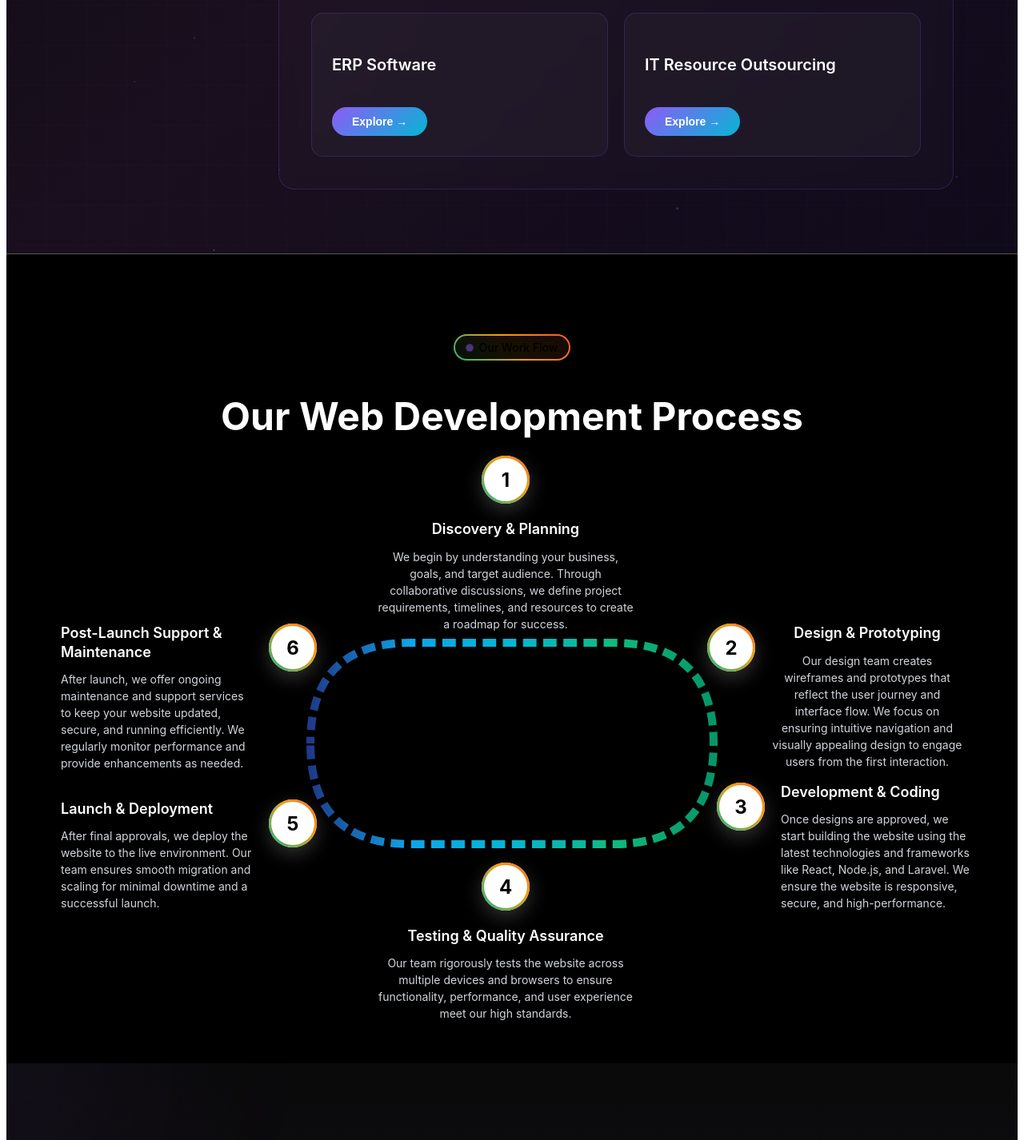
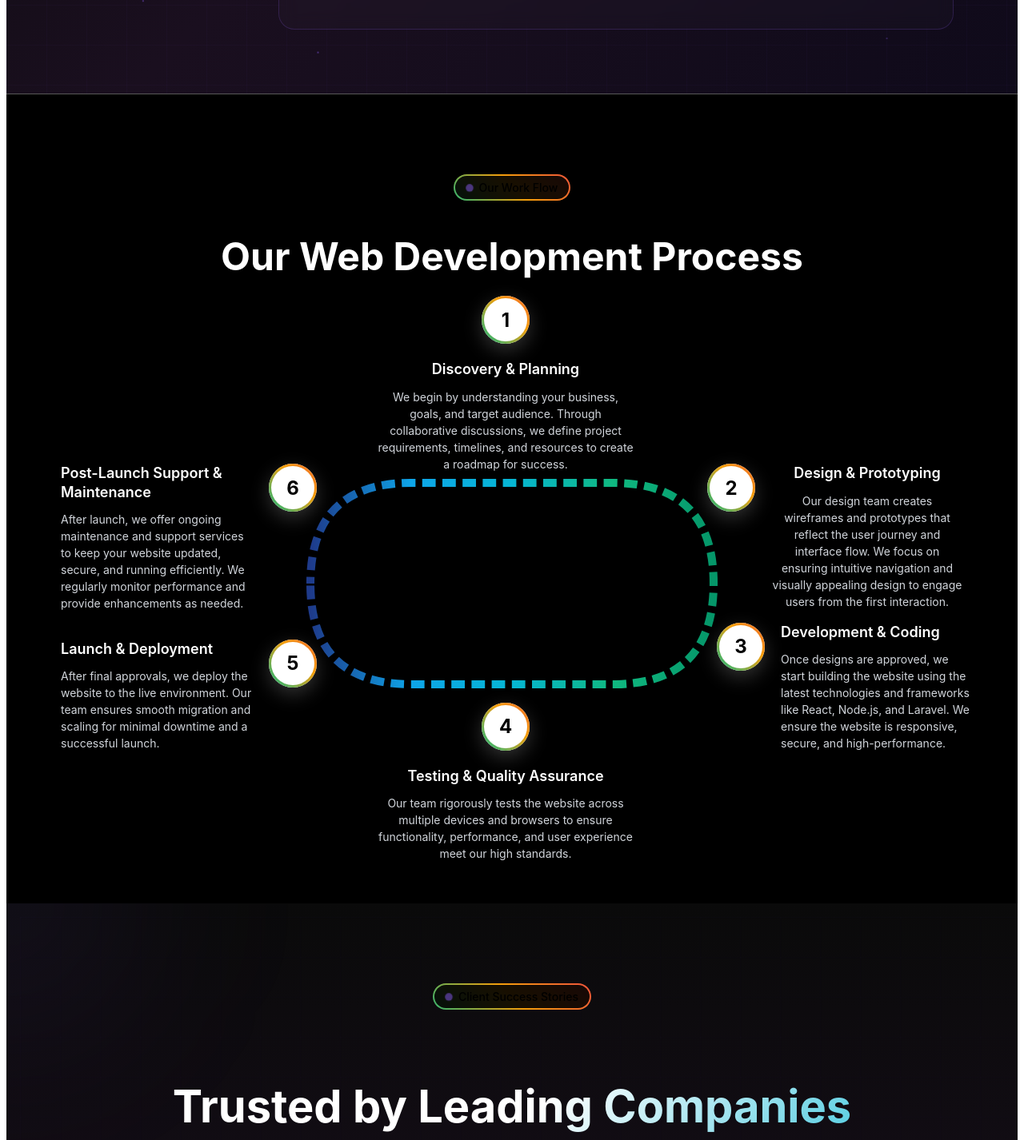
Before and after one commit to martincharlesFajIT/fajit, a Next.js app: page / in a window 1280 px wide. Shown: the part 3080-4506 px from the top of the page at 80% size. Built offline with nearby package versions, Linux system fonts and the light colour scheme.

Commit message:
video and section added

```diff
--- a/app/components/home/CustomerReviews.jsx
+++ b/app/components/home/CustomerReviews.jsx
@@ -171,24 +171,9 @@ const CustomerReviews = () => {
           transform: isVisible ? 'translateY(0)' : 'translateY(30px)',
           transition: 'all 0.8s ease'
         }}>
-          <div style={{
-            display: 'inline-flex',
-            alignItems: 'center',
-            gap: '10px',
-            background: 'rgba(139, 92, 246, 0.1)',
-            border: '1px solid rgba(139, 92, 246, 0.3)',
-            padding: '10px 20px',
-            borderRadius: '30px',
-            marginBottom: '30px'
-          }}>
-            <span style={{
-              width: '8px',
-              height: '8px',
-              background: '#8b5cf6',
-              borderRadius: '50%',
-              animation: 'pulse 2s infinite'
-            }}></span>
-            <span style={{ color: '#ffffff' }}>Client Success Stories</span>
+          <div className="what-we-do-badge text-white">
+            <span className="purple-dot"></span>
+            Client Success Stories
           </div>
 
           <h2 style={{
--- a/app/components/home/PortfolioSection.jsx
+++ b/app/components/home/PortfolioSection.jsx
@@ -2,7 +2,7 @@
 import React, { useState, useEffect } from 'react';
 
 const PortfolioSection = () => {
-  const [activeFilter, setActiveFilter] = useState('all');
+  const [activeFilter, setActiveFilter] = useState('web');
   const [selectedProject, setSelectedProject] = useState(null);
   const [isVisible, setIsVisible] = useState(false);
   const [isMobile, setIsMobile] = useState(false);
@@ -36,11 +36,10 @@ const PortfolioSection = () => {
   }, []);
 
   const categories = [
-    { id: 'all', name: 'All Projects', icon: '🚀' },
-    { id: 'web', name: 'Web Apps', icon: '🌐' },
-    { id: 'mobile', name: 'Mobile Apps', icon: '📱' },
-    { id: 'ecommerce', name: 'E-commerce', icon: '🛒' },
-    { id: 'ai', name: 'AI/ML', icon: '🤖' }
+    { id: 'web', name: 'Web Apps' },
+    { id: 'mobile', name: 'Mobile Apps' },
+    { id: 'ecommerce', name: 'E-commerce' },
+    { id: 'ai', name: 'AI/ML' }
   ];
 
   const projects = [
@@ -49,41 +48,37 @@ const PortfolioSection = () => {
       title: "FinTech Dashboard Pro",
       category: "web",
       description: "Real-time financial analytics dashboard with AI-powered insights",
-      image: "💹",
-      color: "linear-gradient(135deg, #667eea 0%, #764ba2 100%)",
       technologies: ["React", "TypeScript", "D3.js", "Node.js", "MongoDB"],
       features: ["Real-time Data", "AI Analytics", "Multi-currency", "Dark Mode"],
-      metrics: { users: "50K+", performance: "99.9%", rating: "4.9" }
+      metrics: { users: "50K+", performance: "99.9%", rating: "4.9" },
+      link: "/projects/fintech-dashboard"
     },
     {
       id: 2,
       title: "HealthTrack Mobile",
       category: "mobile",
       description: "Cross-platform health monitoring app with wearable integration",
-      image: "🏥",
-      color: "linear-gradient(135deg, #f093fb 0%, #f5576c 100%)",
       technologies: ["React Native", "Firebase", "HealthKit", "TensorFlow Lite"],
       features: ["Wearable Sync", "Health AI", "Telemedicine", "Offline Mode"],
-      metrics: { downloads: "100K+", activeUsers: "75K", rating: "4.8" }
+      metrics: { downloads: "100K+", activeUsers: "75K", rating: "4.8" },
+      link: "/projects/healthtrack"
     },
     {
       id: 3,
       title: "ShopHub Marketplace",
+      image: "/images/fingtap.jpeg",
       category: "ecommerce",
       description: "Multi-vendor e-commerce platform with AR product preview",
-      image: "🛍️",
-      color: "linear-gradient(135deg, #fa709a 0%, #fee140 100%)",
       technologies: ["Next.js", "Stripe", "AWS", "PostgreSQL", "Redis"],
       features: ["AR Preview", "Multi-vendor", "AI Recommendations", "Global Shipping"],
-      metrics: { gmv: "$5M+", vendors: "500+", products: "50K+" }
+      metrics: { gmv: "$5M+", vendors: "500+", products: "50K+" },
+      link: "/projects/shophub"
     },
     {
       id: 4,
       title: "CloudSync Storage",
       category: "web",
       description: "Enterprise cloud storage solution with advanced collaboration",
-      image: "☁️",
-      color: "linear-gradient(135deg, #a8edea 0%, #fed6e3 100%)",
       technologies: ["Vue.js", "Go", "Kubernetes", "gRPC", "S3"],
       features: ["End-to-end Encryption", "Real-time Sync", "Team Collaboration", "API Access"],
       metrics: { storage: "10PB+", enterprises: "200+", uptime: "99.99%" },
@@ -94,50 +89,34 @@ const PortfolioSection = () => {
       title: "SmartCity IoT Platform",
       category: "web",
       description: "IoT management platform for smart city infrastructure",
-      image: "🏙️",
-      color: "linear-gradient(135deg, #ffecd2 0%, #fcb69f 100%)",
       technologies: ["Angular", "Python", "MQTT", "TimescaleDB", "Docker"],
       features: ["Real-time Monitoring", "Predictive Maintenance", "Energy Optimization", "Citizen App"],
-      metrics: { devices: "100K+", cities: "15", efficiency: "+35%" }
+      metrics: { devices: "100K+", cities: "15", efficiency: "+35%" },
+      link: "/projects/smartcity"
     },
     {
       id: 6,
       title: "AI Content Creator",
       category: "ai",
       description: "AI-powered content generation platform for marketing teams",
-      image: "🧠",
-      color: "linear-gradient(135deg, #a1c4fd 0%, #c2e9fb 100%)",
       technologies: ["Python", "GPT-4", "FastAPI", "React", "Elasticsearch"],
       features: ["Multi-language", "Brand Voice AI", "SEO Optimization", "Plagiarism Check"],
-      metrics: { content: "1M+", languages: "25+", accuracy: "95%" }
+      metrics: { content: "1M+", languages: "25+", accuracy: "95%" },
+      link: "/projects/ai-content"
     },
     {
       id: 7,
       title: "CryptoWallet Pro",
       category: "mobile",
       description: "Secure cryptocurrency wallet with DeFi integration",
-      image: "🔐",
-      color: "linear-gradient(135deg, #f5f7fa 0%, #c3cfe2 100%)",
       technologies: ["Flutter", "Web3.js", "Solidity", "Node.js", "PostgreSQL"],
       features: ["Multi-chain", "DeFi Integration", "Hardware Wallet", "Staking"],
-      metrics: { assets: "$100M+", chains: "15+", users: "25K+" }
+      metrics: { assets: "$100M+", chains: "15+", users: "25K+" },
+      link: "/projects/cryptowallet"
     },
-    {
-      id: 8,
-      title: "EduLearn Platform",
-      category: "saas",
-      description: "AI-enhanced learning management system for universities",
-      image: "🎓",
-      color: "linear-gradient(135deg, #ff9a9e 0%, #fecfef 100%)",
-      technologies: ["Django", "React", "WebRTC", "TensorFlow", "Elasticsearch"],
-      features: ["Live Classes", "AI Tutoring", "Proctored Exams", "Analytics"],
-      metrics: { students: "500K+", courses: "10K+", universities: "50+" }
-    }
   ];
 
-  const filteredProjects = activeFilter === 'all'
-    ? projects
-    : projects.filter(p => p.category === activeFilter);
+  const filteredProjects = projects.filter(p => p.category === activeFilter);
 
   return (
     <section className="portfolio-section" style={{
@@ -245,9 +224,6 @@ const PortfolioSection = () => {
               key={cat.id}
               onClick={() => setActiveFilter(cat.id)}
               style={{
-                display: 'flex',
-                alignItems: 'center',
-                gap: '8px',
                 padding: isMobile ? '10px 20px' : '12px 30px',
                 background: activeFilter === cat.id
                   ? 'linear-gradient(135deg, #8b5cf6 0%, #06b6d4 100%)'
@@ -277,8 +253,7 @@ const PortfolioSection = () => {
                 }
               }}
             >
-              <span style={{ fontSize: '20px' }}>{cat.icon}</span>
-              <span>{cat.name}</span>
+              {cat.name}
             </button>
           ))}
         </div>
@@ -410,7 +385,7 @@ const PortfolioSection = () => {
                   )}
                 </div>
 
-                {/* View Project Button */}
+                {/* View Case Study Button */}
                 <button style={{
                   width: '100%',
                   padding: '12px',
@@ -440,6 +415,43 @@ const PortfolioSection = () => {
               </div>
             </div>
           ))}
+        </div>
+
+        {/* Read More Button - Single button at bottom */}
+        <div style={{
+          display: 'flex',
+          justifyContent: 'center',
+          marginTop: '60px'
+        }}>
+          <button
+            onClick={() => window.location.href = '/portfolio'}
+            style={{
+              background: 'linear-gradient(135deg, #8b5cf6 0%, #06b6d4 100%)',
+              border: 'none',
+              borderRadius: '12px',
+              padding: '18px 40px',
+              color: '#ffffff',
+              fontSize: '18px',
+              fontWeight: '600',
+              cursor: 'pointer',
+              transition: 'all 0.3s ease',
+              boxShadow: '0 5px 20px rgba(139, 92, 246, 0.4)',
+              display: 'flex',
+              alignItems: 'center',
+              gap: '10px'
+            }}
+            onMouseEnter={(e) => {
+              e.currentTarget.style.transform = 'translateY(-2px)';
+              e.currentTarget.style.boxShadow = '0 10px 30px rgba(139, 92, 246, 0.6)';
+            }}
+            onMouseLeave={(e) => {
+              e.currentTarget.style.transform = 'translateY(0)';
+              e.currentTarget.style.boxShadow = '0 5px 20px rgba(139, 92, 246, 0.4)';
+            }}
+          >
+            View All Projects
+            <span>→</span>
+          </button>
         </div>
       </div>
 
--- a/app/components/home/ServicesSection.jsx
+++ b/app/components/home/ServicesSection.jsx
@@ -70,22 +70,6 @@ const ServicesSection = () => {
             description: "Design intuitive interfaces that delight users and drive engagement."
           }
         },
-        {
-          name: "ERP Software",
-          id: "erp",
-          details: {
-            technologies: ["SAP", "Oracle", "Microsoft Dynamics", "Custom ERP Solutions"],
-            description: "Streamline your business operations with integrated enterprise solutions."
-          }
-        },
-        {
-          name: "IT Resource Outsourcing",
-          id: "outsourcing",
-          details: {
-            technologies: ["Dedicated Teams", "Staff Augmentation", "Project-Based Outsourcing"],
-            description: "Scale your team with skilled professionals for your technology needs."
-          }
-        }
       ]
     },
     marketing: {
@@ -142,22 +126,6 @@ const ServicesSection = () => {
           details: {
             technologies: ["Smart Contracts", "DeFi Solutions", "NFT Platforms", "Cryptocurrency Development"],
             description: "Build secure, decentralized applications with blockchain technology."
-          }
-        },
-        {
-          name: "IoT Solutions",
-          id: "iot",
-          details: {
-            technologies: ["Smart Home", "Industrial IoT", "Wearables", "Connected Vehicles", "IoT Security"],
-            description: "Connect and control devices intelligently with Internet of Things solutions."
-          }
-        },
-        {
-          name: "AR/VR Development",
-          id: "arvr",
-          details: {
-            technologies: ["Augmented Reality", "Virtual Reality", "Mixed Reality", "3D Modeling", "Interactive Experiences"],
-            description: "Create immersive experiences that blur the line between digital and physical worlds."
           }
         }
       ]
@@ -462,7 +430,7 @@ const ServicesSection = () => {
                       <button
                         onClick={() => setSelectedService(service)}
                         style={{
-                          background: 'linear-gradient(135deg, #8b5cf6 0%, #06b6d4 100%)',
+                          background: 'linear-gradient(135deg,rgb(100, 47, 224) 0%,rgb(2, 145, 170) 100%)',
                           border: 'none',
                           borderRadius: '25px',
                           padding: '10px 25px',
--- a/app/components/home/SuccessSection.jsx
+++ b/app/components/home/SuccessSection.jsx
@@ -60,24 +60,44 @@ const SuccessSection = () => {
   }, []);
 
   return (
-    <section className="success-section">
+    <section className="success-section" style={{
+      position: 'relative',
+      width: '100vw',
+      minHeight: '100vh',
+      background: 'radial-gradient(ellipse at top left, #0f0c29 0%, #000000 25%, #000000 50%, #0f0c29 100%)',
+      overflow: 'hidden',
+      margin: '0',
+      padding: '0',
+      left: '50%',
+      right: '50%',
+      marginLeft: '-50vw',
+      marginRight: '-50vw'
+    }}>
       {/* Animated Tech Background */}
-      <div className="tech-background-wrapper">
+      <div className="tech-background-wrapper" style={{
+        position: 'absolute',
+        top: 0,
+        left: 0,
+        width: '100%',
+        height: '100%',
+        opacity: 0.3,
+        zIndex: 1
+      }}>
         {/* Circuit Board Pattern */}
         <svg width="100%" height="100%" style={{ position: 'absolute' }}>
           <defs>
             <pattern id="circuit" x="0" y="0" width="100" height="100" patternUnits="userSpaceOnUse">
               <path d="M10 10 L90 10 M50 10 L50 90 M10 50 L90 50 M10 90 L90 90"
-                stroke="#8b5cf6" strokeWidth="0.5" fill="none" opacity="0.3" />
-              <circle cx="10" cy="10" r="2" fill="#8b5cf6" opacity="0.6" />
-              <circle cx="50" cy="10" r="2" fill="#8b5cf6" opacity="0.6" />
-              <circle cx="90" cy="10" r="2" fill="#8b5cf6" opacity="0.6" />
-              <circle cx="10" cy="50" r="2" fill="#8b5cf6" opacity="0.6" />
-              <circle cx="50" cy="50" r="3" fill="#06b6d4" opacity="0.8" />
-              <circle cx="90" cy="50" r="2" fill="#8b5cf6" opacity="0.6" />
-              <circle cx="10" cy="90" r="2" fill="#8b5cf6" opacity="0.6" />
-              <circle cx="50" cy="90" r="2" fill="#8b5cf6" opacity="0.6" />
-              <circle cx="90" cy="90" r="2" fill="#8b5cf6" opacity="0.6" />
+                    stroke="#8b5cf6" strokeWidth="0.5" fill="none" opacity="0.3"/>
+              <circle cx="10" cy="10" r="2" fill="#8b5cf6" opacity="0.6"/>
+              <circle cx="50" cy="10" r="2" fill="#8b5cf6" opacity="0.6"/>
+              <circle cx="90" cy="10" r="2" fill="#8b5cf6" opacity="0.6"/>
+              <circle cx="10" cy="50" r="2" fill="#8b5cf6" opacity="0.6"/>
+              <circle cx="50" cy="50" r="3" fill="#06b6d4" opacity="0.8"/>
+              <circle cx="90" cy="50" r="2" fill="#8b5cf6" opacity="0.6"/>
+              <circle cx="10" cy="90" r="2" fill="#8b5cf6" opacity="0.6"/>
+              <circle cx="50" cy="90" r="2" fill="#8b5cf6" opacity="0.6"/>
+              <circle cx="90" cy="90" r="2" fill="#8b5cf6" opacity="0.6"/>
             </pattern>
           </defs>
           <rect width="100%" height="100%" fill="url(#circuit)" />
@@ -107,10 +127,30 @@ const SuccessSection = () => {
       </div>
 
       {/* Animated Gradient Orbs */}
-      <div className="gradient-orb orb-1"></div>
+      <div className="gradient-orb orb-1" style={{
+        position: 'absolute',
+        width: '600px',
+        height: '600px',
+        borderRadius: '50%',
+        background: 'radial-gradient(circle, rgba(139, 92, 246, 0.3) 0%, transparent 70%)',
+        top: '-300px',
+        right: '-300px',
+        filter: 'blur(60px)',
+        animation: 'orbMove 20s ease-in-out infinite',
+        zIndex: 2
+      }}></div>
 
       <div className="gradient-orb orb-2" style={{
-
+        position: 'absolute',
+        width: '400px',
+        height: '400px',
+        borderRadius: '50%',
+        background: 'radial-gradient(circle, rgba(6, 182, 212, 0.3) 0%, transparent 70%)',
+        bottom: '-200px',
+        left: '-200px',
+        filter: 'blur(60px)',
+        animation: 'orbMove 15s ease-in-out infinite reverse',
+        zIndex: 2
       }}></div>
 
       {/* Cursor Trail Elements */}
@@ -122,8 +162,8 @@ const SuccessSection = () => {
             position: 'absolute',
             left: trail.x + 'px',
             top: trail.y + 'px',
-            width: '80px',  // Increased from 20px
-            height: '80px',  // Increased from 20px
+            width: '80px',
+            height: '80px',
             borderRadius: '50%',
             background: 'radial-gradient(circle, rgba(139, 92, 246, 0.5) 0%, rgba(139, 92, 246, 0.2) 40%, rgba(139, 92, 246, 0) 70%)',  // More visible gradient
             pointerEvents: 'none',
@@ -182,10 +222,17 @@ const SuccessSection = () => {
 
       <div className="success-container" style={{ position: 'relative', zIndex: 10 }}>
         <div className={`content-left ${isVisible ? 'animate-in' : ''}`}>
-            <div className="what-we-do-badge text-white">
-              <span className="purple-dot"></span>
-              Catch The Success
-            </div>
+          <div className="success-badge" style={{
+            background: 'linear-gradient(135deg, rgba(139, 92, 246, 0.2) 0%, rgba(6, 182, 212, 0.2) 100%)',
+            border: '1px solid rgba(139, 92, 246, 0.5)',
+            backdropFilter: 'blur(10px)'
+          }}>
+            <div className="purple-dot" style={{
+              animation: 'pulse 2s infinite',
+              boxShadow: '0 0 20px rgba(139, 92, 246, 0.8)'
+            }}></div>
+            <span>Catch The Success</span>
+          </div>
 
           <h1 className="main-heading" style={{
             background: 'linear-gradient(135deg, #ffffff 0%, #8b5cf6 50%, #06b6d4 100%)',
@@ -234,7 +281,7 @@ const SuccessSection = () => {
             <div className="floating-elements">
               <div className="element element-1" style={{ color: '#8b5cf6', fontSize: '28px' }}>{'< />'}</div>
               <div className="element element-2" style={{ color: '#06b6d4', fontSize: '24px' }}>AI</div>
-              <div className="element element-3" style={{ color: '#10b981', fontSize: '30px' }}>Js</div>
+              <div className="element element-3" style={{ color: '#10b981', fontSize: '30px' }}>⚡</div>
               <div className="element element-4" style={{ color: '#f59e0b', fontSize: '26px' }}>{'{ }'}</div>
             </div>
           </div>
@@ -261,7 +308,7 @@ const SuccessSection = () => {
             }}>
               <span>Start A Project</span>
               <svg width="20" height="20" viewBox="0 0 24 24" fill="none" stroke="currentColor" strokeWidth="2">
-                <path d="m9 18 6-6-6-6" />
+                <path d="m9 18 6-6-6-6"/>
               </svg>
             </button>
           </div>
--- a/app/page.jsx
+++ b/app/page.jsx
@@ -215,19 +215,13 @@ const HeroSection = () => {
         <CustomerReviews />
       </section>
 
-      {/* <section>
+      <section>
         <PortfolioSection />
-      </section> */}
-
+      </section>
 
       <section>
         <HireDeveloperSection />
       </section>
-      <section>
-        <SuccessSection />
-      </section>
-
-
 
       <section>
         <FAQSection />
```
Also changed, not shown: public/images/fingtap.png (added).
